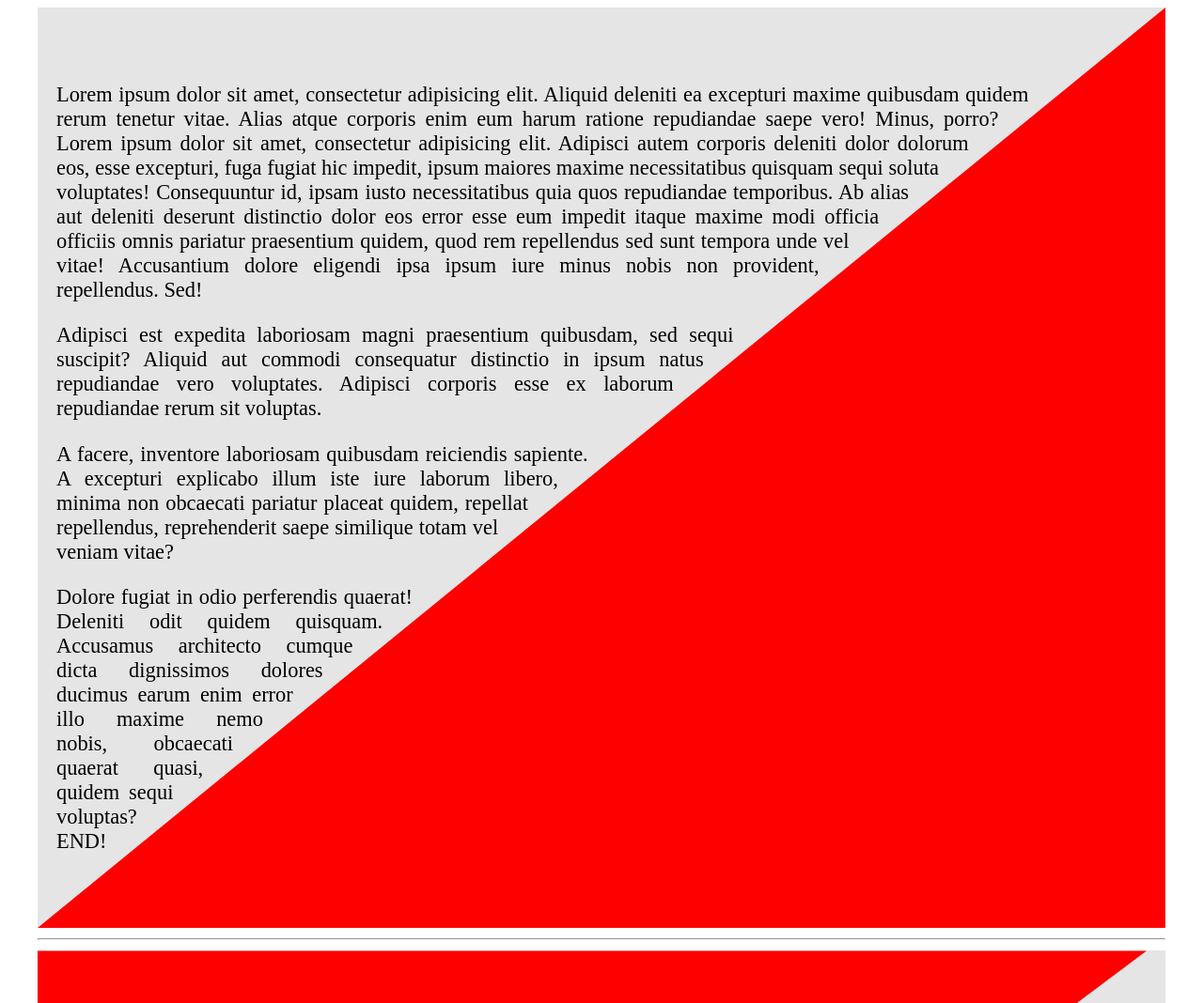
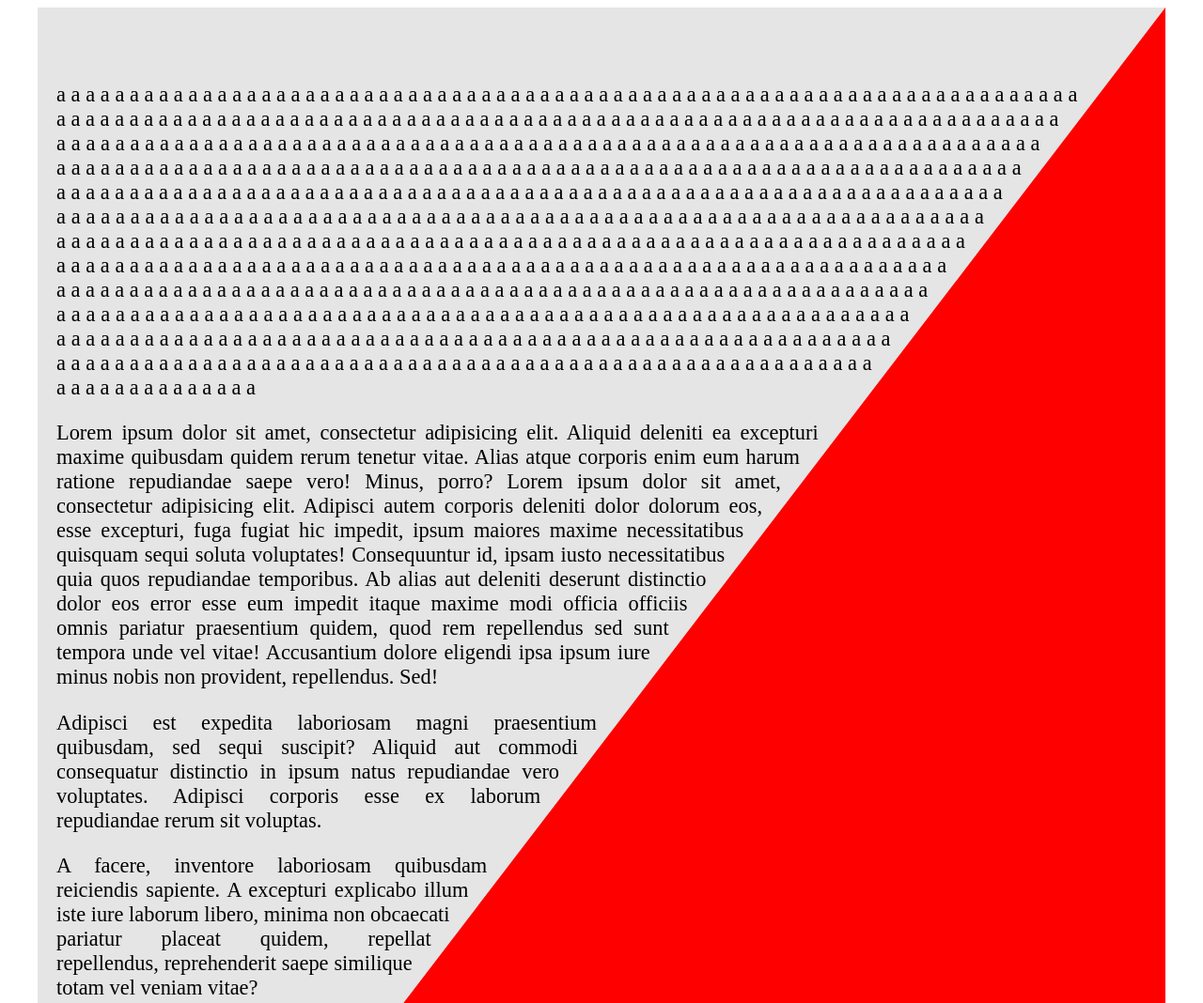
Before and after one commit to macsigner/shape-outside-demo, a website: page index.html in a window 1280 px wide. Shown: the top 1068 px of the page at 94% size. Drawn offline with Linux system fonts and the light colour scheme.

Commit message:
fix: apply firefox fix

```diff
--- a/index.html
+++ b/index.html
@@ -18,11 +18,11 @@
         }
 
         .wrapper {
+            overflow: hidden;
             position: relative;
             display: flex;
-            flex-direction: column;
+            resize: horizontal;
             height: var(--wrapper-height, auto);
-            min-height: calc(100vh - 40px);
         }
 
         .wrapper::after {
@@ -42,22 +42,20 @@
             clear: both;
         }
 
-        .text::before {
+        .shape {
             float: right;
-            content: '';
-            display: block;
             width: 100%;
             height: var(--wrapper-height, 100%);
             shape-margin: 10px;
-            shape-outside: polygon(100% 0%, 100% 100%, 0 100%);
-            clip-path: polygon(100% 0%, 100% 100%, 0 100%);
+            shape-outside: polygon(100% 0%, 100% 100%, 0 100%, 50% 50%);
+            clip-path: polygon(100% 0%, 100% 100%, 0 100%, 50% 50%);
             background: red;
         }
 
-        .text--alt::before {
+        .text--alt .shape {
             float: left;
-            shape-outside: polygon(calc(var(--side-padding) * -1) 0, calc(100% - var(--side-padding)) 0, calc(var(--side-padding) * -1) 100%);
-            clip-path: polygon(calc(var(--side-padding) * -1) 0, calc(100% - var(--side-padding)) 0, calc(var(--side-padding) * -1) 100%);
+            shape-outside: polygon(0% 0%, 100% 0, 50% 50%, 0 100%);
+            clip-path: polygon(0% 0%, 100% 0, 50% 50%, 0 100%);
         }
 
         .text-inner {
@@ -69,7 +67,24 @@
 <main>
     <div class="wrapper">
         <div class="text">
+            <div class="shape"></div>
             <div class="text-inner">
+                <p>a a a a a a a a a a a a a a a a a a a a a a a a a a a a a a a a a a a a a a a a a a a a a a a a a a a
+                    a a a a a a a a a a a a a a a a a a a a a a a a a a a a a a a a a a a a a a a a a a a a a a a a a a
+                    a a a a a a a a a a a a a a a a a a a a a a a a a a a a a a a a a a a a a a a a a a a a a a a a a a
+                    a a a a a a a a a a a a a a a a a a a a a a a a a a a a a a a a a a a a a a a a a a a a a a a a a a
+                    a a a a a a a a a a a a a a a a a a a a a a a a a a a a a a a a a a a a a a a a a a a a a a a a a a
+                    a a a a a a a a a a a a a a a a a a a a a a a a a a a a a a a a a a a a a a a a a a a a a a a a a a
+                    a a a a a a a a a a a a a a a a a a a a a a a a a a a a a a a a a a a a a a a a a a a a a a a a a a
+                    a a a a a a a a a a a a a a a a a a a a a a a a a a a a a a a a a a a a a a a a a a a a a a a a a a
+                    a a a a a a a a a a a a a a a a a a a a a a a a a a a a a a a a a a a a a a a a a a a a a a a a a a
+                    a a a a a a a a a a a a a a a a a a a a a a a a a a a a a a a a a a a a a a a a a a a a a a a a a a
+                    a a a a a a a a a a a a a a a a a a a a a a a a a a a a a a a a a a a a a a a a a a a a a a a a a a
+                    a a a a a a a a a a a a a a a a a a a a a a a a a a a a a a a a a a a a a a a a a a a a a a a a a a
+                    a a a a a a a a a a a a a a a a a a a a a a a a a a a a a a a a a a a a a a a a a a a a a a a a a a
+                    a a a a a a a a a a a a a a a a a a a a a a a a a a a a a a a a a a a a a a a a a a a a a a a a a a
+                    a a a a a a a a a a a a a a a a a a a a a a a a a a a a a a a a a a a a a a a a a a a a a a a a a a
+                    a a a a a a a a a a a a a a a a a </p>
                 <p>Lorem ipsum dolor sit amet, consectetur adipisicing elit. Aliquid deleniti ea excepturi maxime
                     quibusdam quidem rerum tenetur vitae. Alias atque corporis enim eum harum ratione repudiandae saepe
                     vero! Minus, porro? Lorem ipsum dolor sit amet, consectetur adipisicing elit. Adipisci autem
@@ -94,7 +109,24 @@
     <hr>
     <div class="wrapper">
         <div class="text text--alt">
+            <div class="shape"></div>
             <div class="text-inner">
+                <p>a a a a a a a a a a a a a a a a a a a a a a a a a a a a a a a a a a a a a a a a a a a a a a a a a a a
+                    a a a a a a a a a a a a a a a a a a a a a a a a a a a a a a a a a a a a a a a a a a a a a a a a a a
+                    a a a a a a a a a a a a a a a a a a a a a a a a a a a a a a a a a a a a a a a a a a a a a a a a a a
+                    a a a a a a a a a a a a a a a a a a a a a a a a a a a a a a a a a a a a a a a a a a a a a a a a a a
+                    a a a a a a a a a a a a a a a a a a a a a a a a a a a a a a a a a a a a a a a a a a a a a a a a a a
+                    a a a a a a a a a a a a a a a a a a a a a a a a a a a a a a a a a a a a a a a a a a a a a a a a a a
+                    a a a a a a a a a a a a a a a a a a a a a a a a a a a a a a a a a a a a a a a a a a a a a a a a a a
+                    a a a a a a a a a a a a a a a a a a a a a a a a a a a a a a a a a a a a a a a a a a a a a a a a a a
+                    a a a a a a a a a a a a a a a a a a a a a a a a a a a a a a a a a a a a a a a a a a a a a a a a a a
+                    a a a a a a a a a a a a a a a a a a a a a a a a a a a a a a a a a a a a a a a a a a a a a a a a a a
+                    a a a a a a a a a a a a a a a a a a a a a a a a a a a a a a a a a a a a a a a a a a a a a a a a a a
+                    a a a a a a a a a a a a a a a a a a a a a a a a a a a a a a a a a a a a a a a a a a a a a a a a a a
+                    a a a a a a a a a a a a a a a a a a a a a a a a a a a a a a a a a a a a a a a a a a a a a a a a a a
+                    a a a a a a a a a a a a a a a a a a a a a a a a a a a a a a a a a a a a a a a a a a a a a a a a a a
+                    a a a a a a a a a a a a a a a a a a a a a a a a a a a a a a a a a a a a a a a a a a a a a a a a a a
+                    a a a a a a a a a a a a a a a a a </p>
                 <p>Lorem ipsum dolor sit amet, consectetur adipisicing elit. Aliquid deleniti ea excepturi maxime
                     quibusdam quidem rerum tenetur vitae. Alias atque corporis enim eum harum ratione repudiandae saepe
                     vero! Minus, porro? Lorem ipsum dolor sit amet, consectetur adipisicing elit. Adipisci autem
@@ -118,23 +150,30 @@
     </div>
 </main>
 <script type="module">
+    console.log(CSS.supports('--var: 10px'));
+    if (CSS.supports && CSS.supports('--var: 10px')) {
+        console.log('in')
         document.querySelectorAll(".wrapper").forEach(wrapper => {
-        let count = 0;
             let height = wrapper.scrollHeight;
             wrapper.style.setProperty("--wrapper-height", height + "px");
 
             function minHeight() {
-            height = wrapper.offsetHeight;
+                let count = 0;
+                height = wrapper.scrollHeight;
+                const parent = wrapper.parentNode;
+
                 do {
-                height = height + 10;
+                    height = Math.ceil(wrapper.scrollHeight) + 10;
                     wrapper.style.setProperty("--wrapper-height", height + "px");
                     count++;
 
-                if (height > 8000) {
+                    if (count > 50) {
                         console.log('abort');
                         break;
                     }
-            } while (wrapper.scrollHeight > height);
+                    console.log(Math.ceil(wrapper.scrollHeight));
+                    console.log(Math.ceil(wrapper.offsetHeight));
+                } while (Math.ceil(wrapper.scrollHeight) > Math.ceil(wrapper.offsetHeight));
                 console.log('height: ', height);
                 console.log('count: ', count);
             }
@@ -153,6 +192,7 @@
             window.addEventListener("resize", resize);
             window.addEventListener("DOMContentLoaded", resize);
         });
+    }
 </script>
 </body>
 </html>
```
Lines whose indentation alone changed are shown as unchanged.
